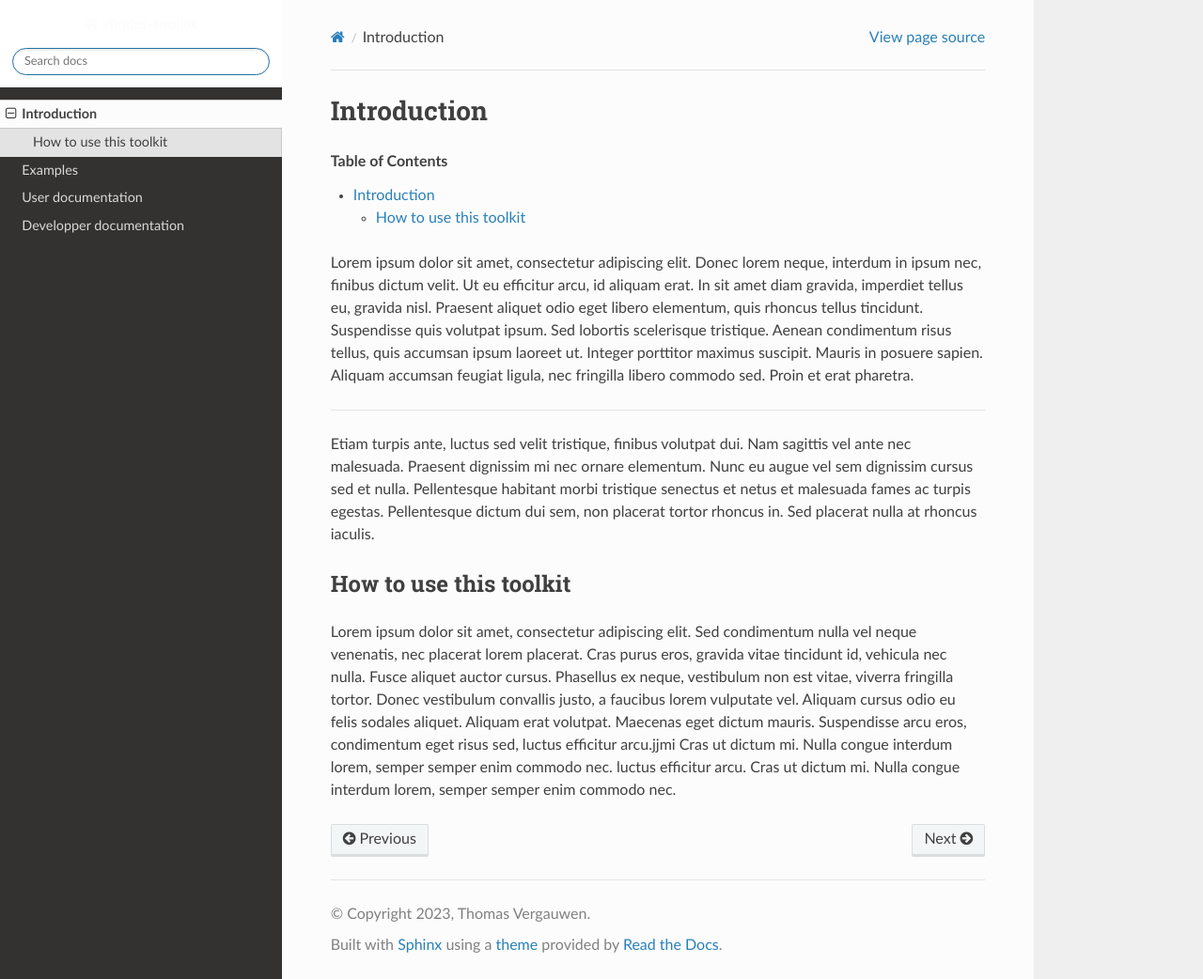
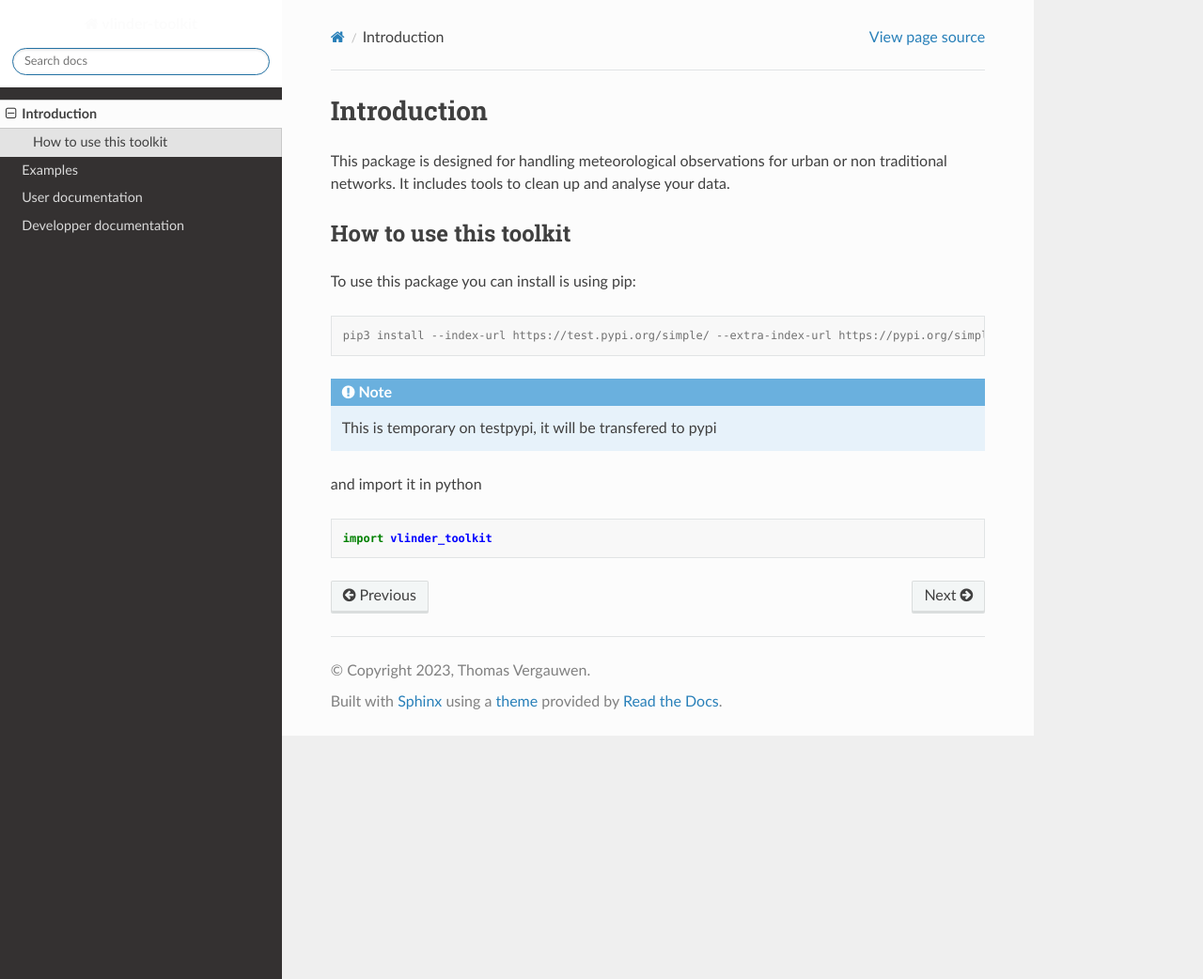
Before and after one commit to vergauwenthomas/MetObs_toolkit, a Sphinx documentation site: the page built from docs/intro.rst, in a window 1280 px wide and 1042 px high. Shown: the whole window at 94% size. Built offline with Sphinx 7.4.7 and the Read the Docs theme 2.0.0, drawn with Linux system fonts in a browser that asks for light colours.

```diff
--- a/docs/conf.py
+++ b/docs/conf.py
@@ -38,7 +38,9 @@ release = '0.0.1'
 # ones.
 
 extensions = ['sphinx.ext.autodoc',
-              'sphinx_rtd_theme',]
+              'sphinx_rtd_theme',
+              'sphinx.ext.viewcode',
+              'sphinx_copybutton']
 
 
 # Add any paths that contain templates here, relative to this directory.
--- a/docs/devdocumentation.rst
+++ b/docs/devdocumentation.rst
@@ -23,6 +23,7 @@ Dataset
 .. autoclass:: Dataset
     :members:
     :undoc-members:
+
 
 Station
 ================
--- a/docs/intro.rst
+++ b/docs/intro.rst
@@ -2,30 +2,25 @@
 *******************
 Introduction
 *******************
+This package is designed for handling meteorological observations for urban or non traditional networks. It includes tools to clean up and analyse your data.
 
-.. contents:: Table of Contents
-
-Lorem ipsum dolor sit amet, consectetur adipiscing elit. Donec lorem neque, interdum in ipsum nec,
-finibus dictum velit. Ut eu efficitur arcu, id aliquam erat. In sit amet diam gravida, imperdiet tellus eu,
-gravida nisl. Praesent aliquet odio eget libero elementum, quis rhoncus tellus tincidunt.
-Suspendisse quis volutpat ipsum. Sed lobortis scelerisque tristique. Aenean condimentum risus tellus,
-quis accumsan ipsum laoreet ut. Integer porttitor maximus suscipit. Mauris in posuere sapien.
-Aliquam accumsan feugiat ligula, nec fringilla libero commodo sed. Proin et erat pharetra.
-
----------
-
-Etiam turpis ante, luctus sed velit tristique, finibus volutpat dui. Nam sagittis vel ante nec malesuada.
-Praesent dignissim mi nec ornare elementum. Nunc eu augue vel sem dignissim cursus sed et nulla.
-Pellentesque habitant morbi tristique senectus et netus et malesuada fames ac turpis egestas.
-Pellentesque dictum dui sem, non placerat tortor rhoncus in. Sed placerat nulla at rhoncus iaculis.
 
 How to use this toolkit
 =======================
 
-Lorem ipsum dolor sit amet, consectetur adipiscing elit. Sed condimentum nulla vel neque venenatis,
-nec placerat lorem placerat. Cras purus eros, gravida vitae tincidunt id, vehicula nec nulla.
-Fusce aliquet auctor cursus. Phasellus ex neque, vestibulum non est vitae, viverra fringilla tortor.
-Donec vestibulum convallis justo, a faucibus lorem vulputate vel. Aliquam cursus odio eu felis sodales aliquet.
-Aliquam erat volutpat. Maecenas eget dictum mauris. Suspendisse arcu eros, condimentum eget risus sed,
-luctus efficitur arcu.jjmi Cras ut dictum mi. Nulla congue interdum lorem, semper semper enim commodo nec.
-luctus efficitur arcu. Cras ut dictum mi. Nulla congue interdum lorem, semper semper enim commodo nec.
+To use this package you can install is using pip:
+
+.. code-block:: console
+
+   pip3 install --index-url https://test.pypi.org/simple/ --extra-index-url https://pypi.org/simple vlinder_toolkit --upgrade
+
+.. note::
+
+   This is temporary on testpypi, it will be transfered to pypi
+
+
+and import it in python
+
+.. code-block:: python
+
+   import vlinder_toolkit
```
Also changed, not shown: docs/examples.rst (+53 -46 lines), 5 other files.
